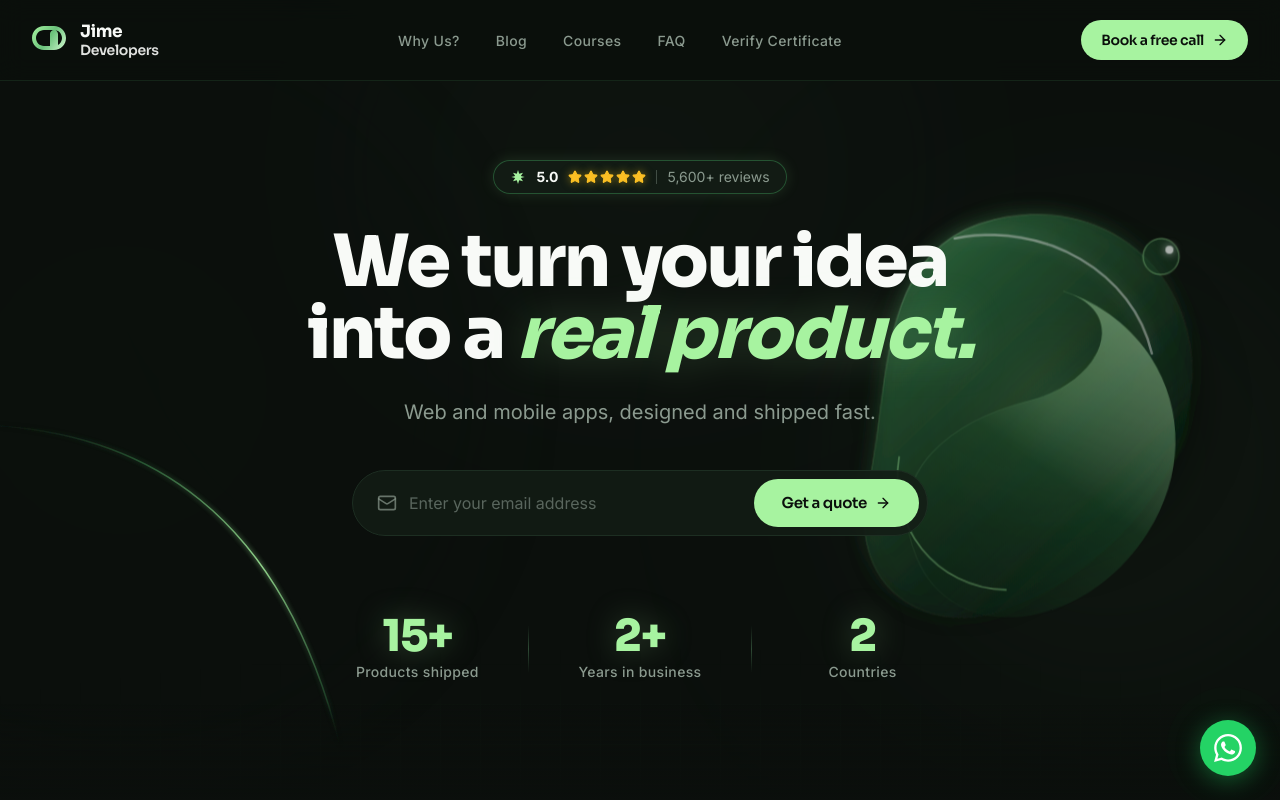
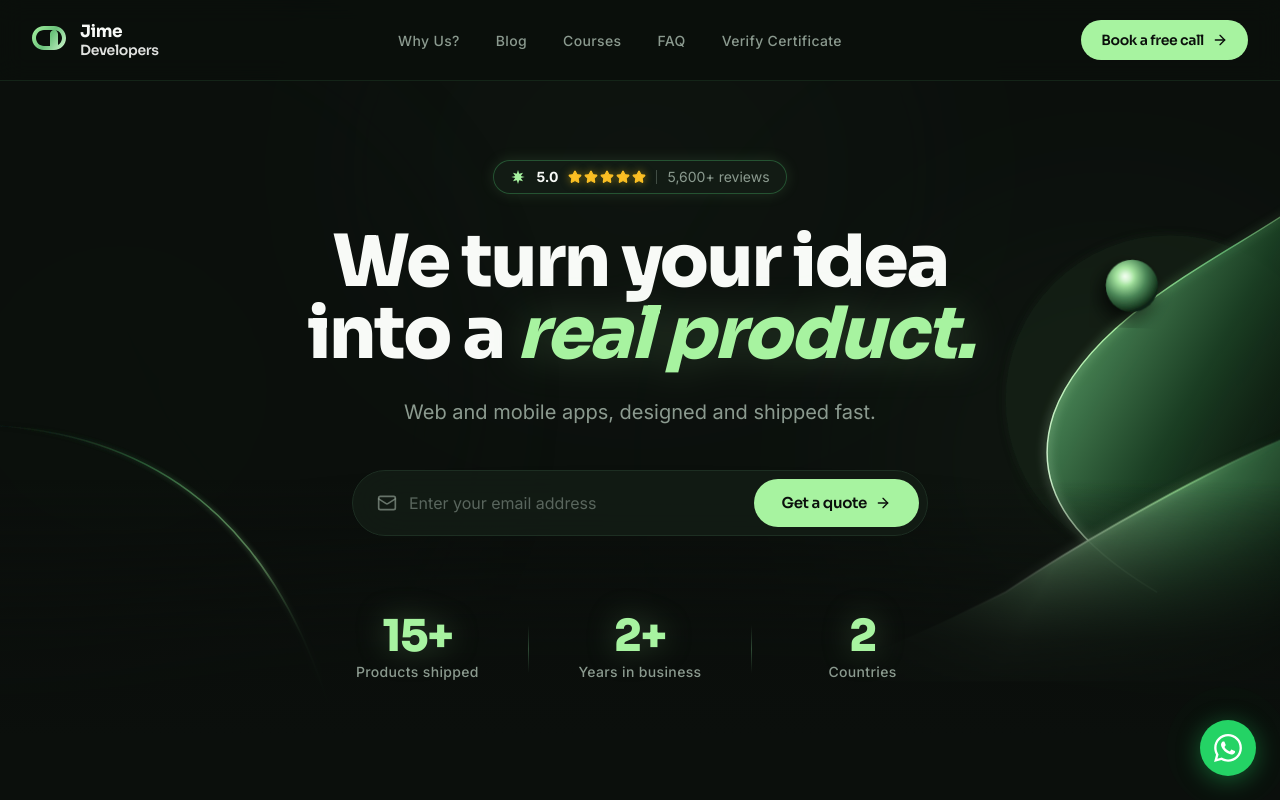
Before and after one commit to tahirazeem145/Jime-developer, a React (Vite) app: page / in a window 1280 px wide. Built offline with nearby package versions, Linux system fonts and the light colour scheme.

Commit message:
feat: add BackgroundElements component and hero image asset

```diff
--- a/src/components/BackgroundElements.jsx
+++ b/src/components/BackgroundElements.jsx
@@ -27,120 +27,139 @@ export default function BackgroundElements() {
         }}
       />
 
-      {/* ABSTRACT 3D ORGANIC SHAPES ON THE RIGHT */}
-      <div className="absolute right-0 top-1/2 -translate-y-[45%] w-[380px] sm:w-[480px] lg:w-[620px] h-[650px] opacity-70 lg:opacity-85 pointer-events-none select-none transition-all duration-700">
+      {/* 3D ORGANIC DUNES & FLOATING SPHERE ON THE RIGHT (REDUCED PROPORTIONS) */}
+      <div
+        className="absolute right-0 top-0 bottom-0 w-[220px] sm:w-[320px] md:w-[380px] lg:w-[480px] pointer-events-none select-none overflow-hidden z-0"
+        style={{
+          maskImage: 'linear-gradient(to bottom, rgba(0,0,0,1) 60%, rgba(0,0,0,0.5) 80%, transparent 98%)',
+          WebkitMaskImage: 'linear-gradient(to bottom, rgba(0,0,0,1) 60%, rgba(0,0,0,0.5) 80%, transparent 98%)',
+        }}
+      >
         <svg
-          viewBox="0 0 600 650"
+          viewBox="0 0 700 800"
           fill="none"
           xmlns="http://www.w3.org/2000/svg"
-          className="w-full h-full animate-float-slow"
+          className="w-full h-full object-cover object-right"
+          preserveAspectRatio="xMaxYMid meet"
         >
           <defs>
-            {/* 3D Glass Gradients for organic shapes */}
-            <linearGradient id="glassOrganic1" x1="120" y1="80" x2="520" y2="480" gradientUnits="userSpaceOnUse">
-              <stop offset="0%" stopColor="#A7F3A0" stopOpacity="0.8" />
-              <stop offset="30%" stopColor="#2E6B3F" stopOpacity="0.7" />
-              <stop offset="70%" stopColor="#122E1A" stopOpacity="0.5" />
-              <stop offset="100%" stopColor="#0B150E" stopOpacity="0.1" />
+            {/* Upper Dune Surface Velvet Gradient */}
+            <linearGradient id="upperDuneGradient" x1="280" y1="260" x2="680" y2="480" gradientUnits="userSpaceOnUse">
+              <stop offset="0%" stopColor="#8ACD94" stopOpacity="0.95" />
+              <stop offset="35%" stopColor="#4A8857" stopOpacity="0.9" />
+              <stop offset="70%" stopColor="#1C4426" stopOpacity="0.85" />
+              <stop offset="100%" stopColor="#0B1A0E" stopOpacity="0.6" />
             </linearGradient>
 
-            <linearGradient id="glassOrganic2" x1="450" y1="200" x2="200" y2="580" gradientUnits="userSpaceOnUse">
-              <stop offset="0%" stopColor="#C2F8BC" stopOpacity="0.5" />
-              <stop offset="40%" stopColor="#1F4D2B" stopOpacity="0.6" />
-              <stop offset="85%" stopColor="#0E2314" stopOpacity="0.3" />
-              <stop offset="100%" stopColor="#000000" stopOpacity="0" />
+            {/* Lower Dune Surface Velvet Gradient with tail fade */}
+            <linearGradient id="lowerDuneGradient" x1="220" y1="520" x2="700" y2="780" gradientUnits="userSpaceOnUse">
+              <stop offset="0%" stopColor="#C4F8BE" stopOpacity="0" />
+              <stop offset="15%" stopColor="#7EBA85" stopOpacity="0.4" />
+              <stop offset="35%" stopColor="#7EBA85" stopOpacity="0.9" />
+              <stop offset="65%" stopColor="#3B7348" stopOpacity="0.85" />
+              <stop offset="90%" stopColor="#183820" stopOpacity="0.75" />
+              <stop offset="100%" stopColor="#0B1A0E" stopOpacity="0.5" />
             </linearGradient>
 
-            <linearGradient id="rimLight1" x1="180" y1="100" x2="480" y2="350" gradientUnits="userSpaceOnUse">
-              <stop offset="0%" stopColor="#FFFFFF" stopOpacity="0.6" />
-              <stop offset="40%" stopColor="#A7F3A0" stopOpacity="0.3" />
-              <stop offset="100%" stopColor="#A7F3A0" stopOpacity="0" />
+            {/* Upper Dune Rim Light Gradient */}
+            <linearGradient id="upperRimLight" x1="280" y1="280" x2="700" y2="120" gradientUnits="userSpaceOnUse">
+              <stop offset="0%" stopColor="#D8FCD6" stopOpacity="0.9" />
+              <stop offset="40%" stopColor="#A7F3A0" stopOpacity="0.95" />
+              <stop offset="80%" stopColor="#6BC27B" stopOpacity="0.8" />
+              <stop offset="100%" stopColor="#A7F3A0" stopOpacity="0.4" />
             </linearGradient>
 
-            <radialGradient id="sphereCoreGlow" cx="50%" cy="50%" r="50%">
-              <stop offset="0%" stopColor="#A7F3A0" stopOpacity="0.4" />
-              <stop offset="60%" stopColor="#1A2E1F" stopOpacity="0.2" />
-              <stop offset="100%" stopColor="transparent" stopOpacity="0" />
+            {/* Lower Dune Rim Light Gradient with smooth tail fade */}
+            <linearGradient id="lowerRimLight" x1="180" y1="580" x2="680" y2="420" gradientUnits="userSpaceOnUse">
+              <stop offset="0%" stopColor="#E6FEE4" stopOpacity="0" />
+              <stop offset="15%" stopColor="#E6FEE4" stopOpacity="0.4" />
+              <stop offset="40%" stopColor="#D2FBD0" stopOpacity="0.95" />
+              <stop offset="70%" stopColor="#A7F3A0" stopOpacity="0.8" />
+              <stop offset="100%" stopColor="#4A8857" stopOpacity="0.2" />
+            </linearGradient>
+
+            {/* 3D Sphere 3-Point Light Shader */}
+            <radialGradient id="sphere3DLight" cx="36%" cy="32%" r="68%">
+              <stop offset="0%" stopColor="#EAFEE8" />
+              <stop offset="25%" stopColor="#A4E39E" />
+              <stop offset="60%" stopColor="#4A8556" />
+              <stop offset="88%" stopColor="#1E4427" />
+              <stop offset="100%" stopColor="#0D2113" />
             </radialGradient>
 
-            <filter id="glassBlurFilter" x="-20%" y="-20%" width="140%" height="140%">
-              <feGaussianBlur stdDeviation="10" result="blur" />
-              <feComposite in="SourceGraphic" in2="blur" operator="over" />
-            </filter>
-
-            <filter id="softGlow" x="-20%" y="-20%" width="140%" height="140%">
-              <feGaussianBlur stdDeviation="25" result="blur" />
+            {/* Ambient Lime Rim Glow Filter */}
+            <filter id="duneGlow" x="-20%" y="-20%" width="140%" height="140%">
+              <feGaussianBlur stdDeviation="7" result="blur" />
               <feMerge>
                 <feMergeNode in="blur" />
                 <feMergeNode in="SourceGraphic" />
               </feMerge>
             </filter>
+
+            {/* Sphere Drop Shadow */}
+            <filter id="sphereShadow" x="-30%" y="-30%" width="160%" height="160%">
+              <feDropShadow dx="-8" dy="12" stdDeviation="15" floodColor="#000000" floodOpacity="0.75" />
+            </filter>
           </defs>
 
-          {/* Background blurred aura */}
-          <circle cx="380" cy="300" r="180" fill="url(#sphereCoreGlow)" filter="url(#softGlow)" />
+          {/* Background Ambient Dark Forest Light behind the curves */}
+          <circle cx="540" cy="400" r="240" fill="#1A2E1F" opacity="0.4" filter="url(#duneGlow)" />
 
-          {/* Organic Twisted Ribbon / Flowing 3D Pod */}
+          {/* 1. UPPER SWEEPING DUNE / TORUS CURVE */}
+          <g>
             <path
-            d="M 320 120 C 440 90 530 180 520 290 C 510 400 420 480 340 510 C 260 540 180 490 200 390 C 220 290 200 150 320 120 Z"
-            fill="url(#glassOrganic1)"
-            filter="url(#glassBlurFilter)"
-            stroke="url(#rimLight1)"
-            strokeWidth="1.5"
-            strokeOpacity="0.4"
+              d="M 720 120 C 620 190 420 280 370 420 C 330 540 420 620 520 680 L 720 680 Z"
+              fill="url(#upperDuneGradient)"
             />
+            {/* Glowing Lime Rim Edge */}
+            <path
+              d="M 720 120 C 620 190 420 280 370 420 C 330 540 420 620 520 680"
+              stroke="url(#upperRimLight)"
+              strokeWidth="2.2"
+              strokeLinecap="round"
+              filter="url(#duneGlow)"
+            />
+          </g>
 
-          {/* Inner Organic Intersecting Glass Loop */}
+          {/* 2. FLOATING 3D MATTE SPHERE (HOVERING ABOVE UPPER DUNE) */}
+          <g className="animate-float-slow" filter="url(#sphereShadow)">
+            {/* Sphere Body */}
+            <circle
+              cx="490"
+              cy="230"
+              r="38"
+              fill="url(#sphere3DLight)"
+            />
+            {/* Subtle Specular Glint */}
+            <circle
+              cx="482"
+              cy="218"
+              r="8"
+              fill="#FFFFFF"
+              fillOpacity="0.35"
+              filter="blur(3px)"
+            />
+          </g>
+
+          {/* 3. LOWER ROLLING DUNE / WAVE CURVE */}
+          <g>
             <path
-            d="M 390 190 C 490 220 540 330 480 430 C 420 530 290 550 250 460 C 210 370 290 320 360 300 C 430 280 460 210 390 190 Z"
-            fill="url(#glassOrganic2)"
-            stroke="url(#rimLight1)"
-            strokeWidth="1.2"
-            strokeOpacity="0.5"
+              d="M 720 450 C 600 500 420 600 300 680 C 200 730 100 770 20 810 L 720 810 Z"
+              fill="url(#lowerDuneGradient)"
             />
-
-          {/* Glossy Specular Light Highlight Arc */}
+            {/* Glowing Lime Rim Edge */}
             <path
-            d="M 280 140 C 370 120 460 170 480 250"
-            stroke="#FFFFFF"
+              d="M 720 450 C 600 500 420 600 300 680 C 200 730 100 770 20 810"
+              stroke="url(#lowerRimLight)"
               strokeWidth="2.5"
               strokeLinecap="round"
-            strokeOpacity="0.45"
-            filter="drop-shadow(0 0 8px rgba(255,255,255,0.6))"
+              filter="url(#duneGlow)"
             />
-
-          {/* Secondary Glossy Accent */}
-          <path
-            d="M 230 360 C 220 430 270 490 340 490"
-            stroke="#A7F3A0"
-            strokeWidth="1.8"
-            strokeLinecap="round"
-            strokeOpacity="0.4"
-          />
-
-          {/* Floating mini glass orb */}
-          <circle
-            cx="490"
-            cy="150"
-            r="18"
-            fill="url(#glassOrganic1)"
-            stroke="#A7F3A0"
-            strokeWidth="1"
-            strokeOpacity="0.6"
-            className="animate-float-delayed"
-          />
-          <circle
-            cx="495"
-            cy="146"
-            r="4"
-            fill="#FFFFFF"
-            fillOpacity="0.7"
-            filter="drop-shadow(0 0 4px #fff)"
-          />
+          </g>
         </svg>
       </div>
 
-      {/* LEFT CORNER CURVED ARC & 4-POINT SPARKLE STAR (EXACTLY MATCHING REFERENCE) */}
+      {/* LEFT CORNER CURVED ARC (EXACTLY MATCHING REFERENCE) */}
       <div className="absolute left-0 top-[52%] -translate-y-1/2 w-[340px] sm:w-[480px] lg:w-[620px] h-[450px] sm:h-[580px] lg:h-[700px] pointer-events-none opacity-75 sm:opacity-90 z-0">
         <svg
           viewBox="0 0 600 700"
@@ -153,7 +172,7 @@ export default function BackgroundElements() {
               <stop offset="0%" stopColor="#1A2E1F" stopOpacity="0.2" />
               <stop offset="25%" stopColor="#357845" stopOpacity="0.65" />
               <stop offset="60%" stopColor="#A7F3A0" stopOpacity="0.95" />
-              <stop offset="90%" stopColor="#2E6B3F" stopOpacity="0.5" />
+              <stop offset="85%" stopColor="#2E6B3F" stopOpacity="0.4" />
               <stop offset="100%" stopColor="#0B0F0C" stopOpacity="0" />
             </linearGradient>
 
@@ -177,11 +196,21 @@ export default function BackgroundElements() {
         </svg>
       </div>
 
-      {/* SUBTLE DARK GRID EFFECT AT THE BOTTOM */}
-      <div className="absolute bottom-0 left-0 right-0 h-48 sm:h-64 cyber-grid-bottom pointer-events-none opacity-60" />
+      {/* DEEP BOTTOM FADE-OUT GRADIENTS */}
+      <div
+        className="absolute bottom-0 left-0 right-0 h-44 sm:h-64 lg:h-80 pointer-events-none z-20"
+        style={{
+          background: 'linear-gradient(to top, #0B0F0C 20%, rgba(11,15,12,0.85) 50%, rgba(11,15,12,0.4) 75%, transparent 100%)'
+        }}
+      />
 
-      {/* Bottom fade out gradient */}
-      <div className="absolute bottom-0 left-0 right-0 h-24 bg-gradient-to-t from-background via-background/60 to-transparent pointer-events-none" />
+      {/* Secondary Radial Bottom Shadow */}
+      <div
+        className="absolute -bottom-10 left-1/2 -translate-x-1/2 w-[1100px] h-[250px] rounded-full opacity-60 blur-[60px] pointer-events-none z-10"
+        style={{
+          background: 'radial-gradient(ellipse, #0B0F0C 50%, transparent 85%)'
+        }}
+      />
     </div>
   );
 }
```
Also changed, not shown: public/assets/hero-3d-right.jpg (added), 5 other files (tests, documents, lock files or other folders). Lines whose indentation alone changed are shown as unchanged.
